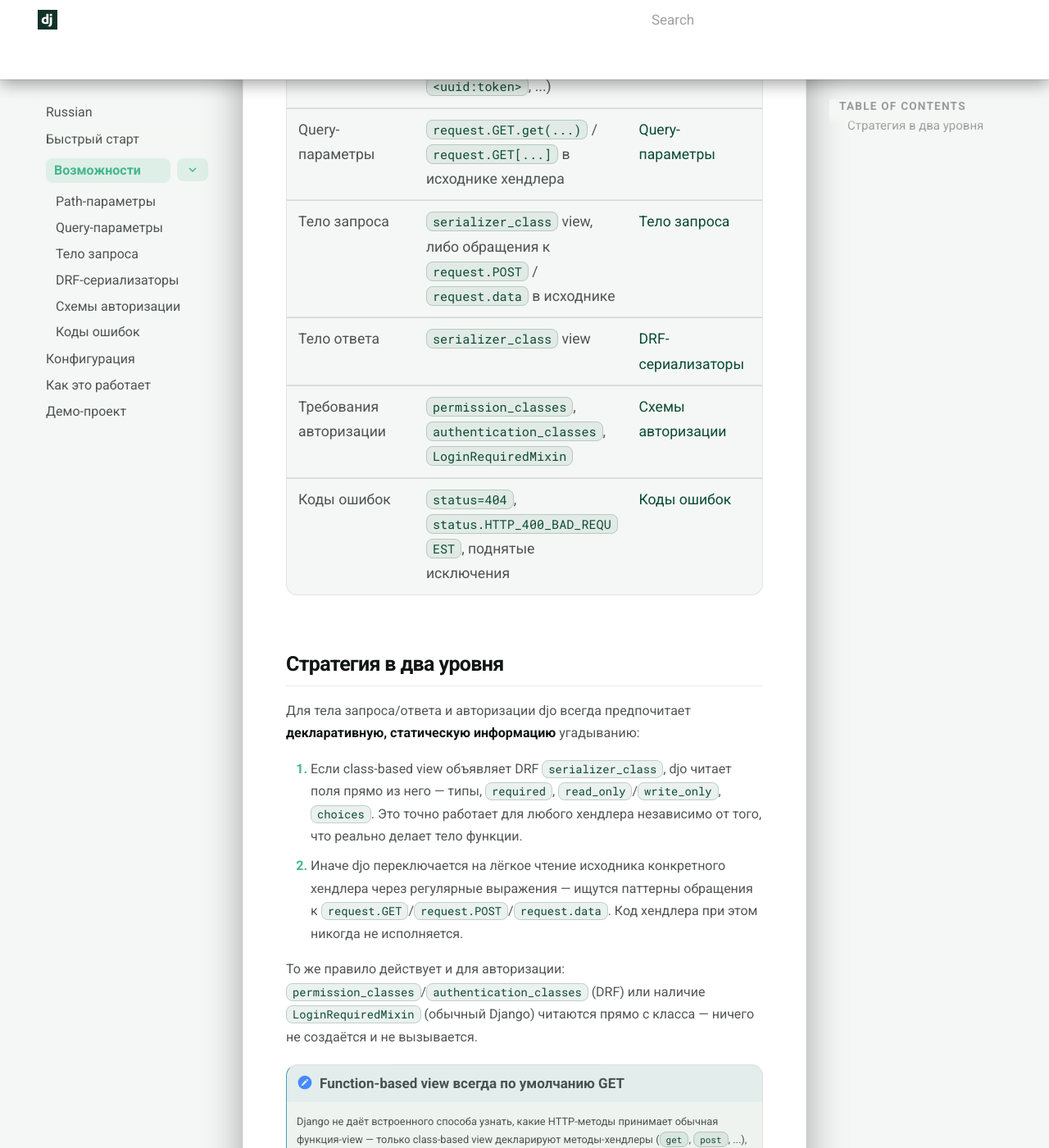
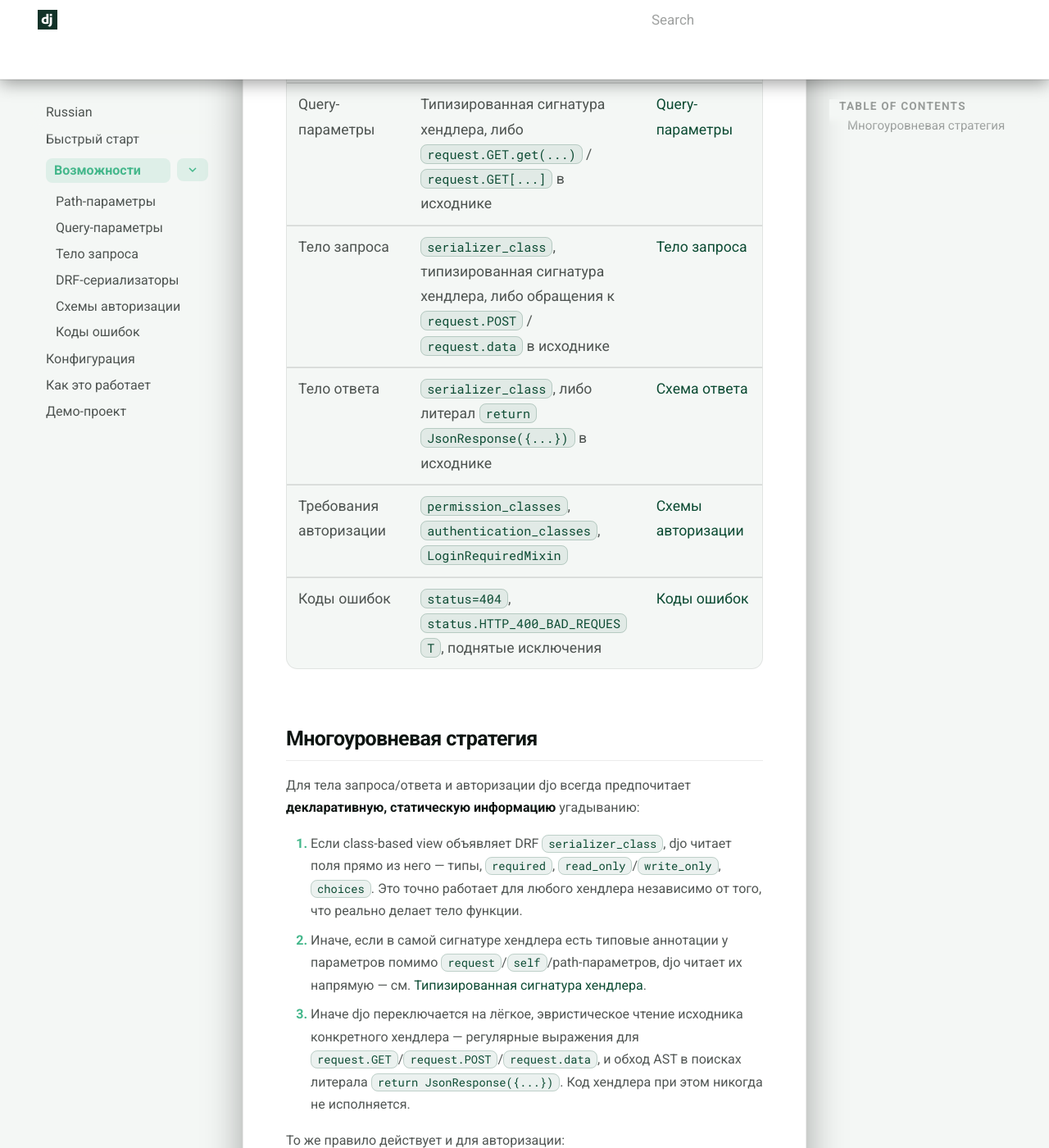
Before and after one commit to NEFORCEO/djo, an MkDocs documentation site: the page built from docs/ru/features/index.md, in a window 1280 px wide and 1400 px high, scrolled down 593 px. Shown: the whole window at 82% size. Built offline with MkDocs 1.6.1 and Material for MkDocs 9.7.7, drawn with Linux system fonts in a browser that asks for light colours; comment, search, counter and statistics services are not loaded.

Commit message:
docs: update docs/ru/features/index.md

```diff
--- a/docs/ru/features/index.md
+++ b/docs/ru/features/index.md
@@ -6,18 +6,19 @@ djo никогда не исполняет ваши view и ничего не о
 |---|---|---|
 | Пути и HTTP-методы | `ROOT_URLCONF` / `View.as_view()` / DRF `APIView` | [Path-параметры](path-parameters.md) |
 | Path-параметры | Конвертеры Django `path()` (`<int:pk>`, `<uuid:token>`, ...) | [Path-параметры](path-parameters.md) |
-| Query-параметры | `request.GET.get(...)` / `request.GET[...]` в исходнике хендлера | [Query-параметры](query-parameters.md) |
-| Тело запроса | `serializer_class` view, либо обращения к `request.POST` / `request.data` в исходнике | [Тело запроса](request-bodies.md) |
-| Тело ответа | `serializer_class` view | [DRF-сериализаторы](drf-serializers.md) |
+| Query-параметры | Типизированная сигнатура хендлера, либо `request.GET.get(...)` / `request.GET[...]` в исходнике | [Query-параметры](query-parameters.md) |
+| Тело запроса | `serializer_class`, типизированная сигнатура хендлера, либо обращения к `request.POST` / `request.data` в исходнике | [Тело запроса](request-bodies.md) |
+| Тело ответа | `serializer_class`, либо литерал `return JsonResponse({...})` в исходнике | [Схема ответа](response-schema.md) |
 | Требования авторизации | `permission_classes`, `authentication_classes`, `LoginRequiredMixin` | [Схемы авторизации](security.md) |
 | Коды ошибок | `status=404`, `status.HTTP_400_BAD_REQUEST`, поднятые исключения | [Коды ошибок](error-responses.md) |
 
-## Стратегия в два уровня
+## Многоуровневая стратегия
 
 Для тела запроса/ответа и авторизации djo всегда предпочитает **декларативную, статическую информацию** угадыванию:
 
 1. Если class-based view объявляет DRF `serializer_class`, djo читает поля прямо из него — типы, `required`, `read_only`/`write_only`, `choices`. Это точно работает для любого хендлера независимо от того, что реально делает тело функции.
-2. Иначе djo переключается на лёгкое чтение исходника конкретного хендлера через регулярные выражения — ищутся паттерны обращения к `request.GET`/`request.POST`/`request.data`. Код хендлера при этом никогда не исполняется.
+2. Иначе, если в самой сигнатуре хендлера есть типовые аннотации у параметров помимо `request`/`self`/path-параметров, djo читает их напрямую — см. [Типизированная сигнатура хендлера](query-parameters.md#типизированная-сигнатура-хендлера).
+3. Иначе djo переключается на лёгкое, эвристическое чтение исходника конкретного хендлера — регулярные выражения для `request.GET`/`request.POST`/`request.data`, и обход AST в поисках литерала `return JsonResponse({...})`. Код хендлера при этом никогда не исполняется.
 
 То же правило действует и для авторизации: `permission_classes`/`authentication_classes` (DRF) или наличие `LoginRequiredMixin` (обычный Django) читаются прямо с класса — ничего не создаётся и не вызывается.
 
```
